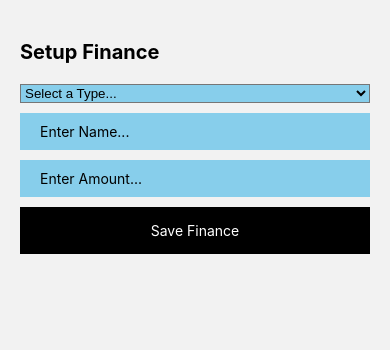
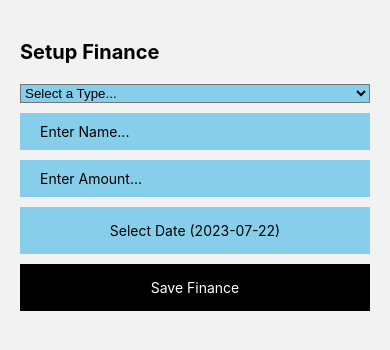
Before and after one commit to wahsandaruwan/simple_finance_mgmt_mob_app, a React Native app: screen /FinanceSetup in a window 390 px wide. Shown: the top 350 px of the page. Built offline with nearby package versions, Linux system fonts and the light colour scheme.

Commit message:
Updated code to build

```diff
--- a/app.json
+++ b/app.json
@@ -11,7 +11,9 @@
       "resizeMode": "contain",
       "backgroundColor": "#ffffff"
     },
-    "assetBundlePatterns": ["**/*"],
+    "assetBundlePatterns": [
+      "**/*"
+    ],
     "ios": {
       "supportsTablet": true
     },
@@ -19,10 +21,16 @@
       "adaptiveIcon": {
         "foregroundImage": "./assets/adaptive-icon.png",
         "backgroundColor": "#ffffff"
-      }
+      },
+      "package": "com.c10288.finance_mgmt_app"
     },
     "web": {
       "favicon": "./assets/favicon.png"
+    },
+    "extra": {
+      "eas": {
+        "projectId": "df12f534-b803-4dff-96ca-ec5abb26abab"
+      }
     }
   }
 }
--- a/package.json
+++ b/package.json
@@ -19,7 +19,8 @@
     "react": "18.2.0",
     "react-native": "0.71.8",
     "react-native-heroicons": "^3.2.0",
-    "react-native-svg": "13.4.0"
+    "react-native-svg": "13.4.0",
+    "@react-native-community/datetimepicker": "6.7.3"
   },
   "devDependencies": {
     "@babel/core": "^7.20.0"
--- a/src/screens/FinanceSetup.js
+++ b/src/screens/FinanceSetup.js
@@ -1,4 +1,5 @@
 // ----------Inbuilt components and modules----------
+import { useState } from "react";
 import {
   StyleSheet,
   SafeAreaView,
@@ -8,10 +9,33 @@ import {
   StatusBar,
   TextInput,
 } from "react-native";
+
+// ----------Third-party components and modules----------
+import DateTimePicker from "@react-native-community/datetimepicker";
+
 // ----------Custom components and modules----------
 import { DropDown } from "../components";
 
 export default function FinanceSetup() {
+  const [date, setDate] = useState(new Date());
+  const [mode, setMode] = useState("date");
+  const [show, setShow] = useState(false);
+
+  const onChange = (event, selectedDate) => {
+    const currentDate = selectedDate;
+    setShow(false);
+    setDate(currentDate);
+  };
+
+  const showMode = (currentMode) => {
+    setShow(true);
+    setMode(currentMode);
+  };
+
+  const showDatepicker = () => {
+    showMode("date");
+  };
+
   return (
     <SafeAreaView style={{ flex: 1 }}>
       <StatusBar backgroundColor="skyblue" />
@@ -53,6 +77,29 @@ export default function FinanceSetup() {
         <TouchableOpacity
           style={{
             width: "100%",
+            backgroundColor: "skyblue",
+            paddingHorizontal: 20,
+            paddingVertical: 15,
+            marginBottom: 10,
+          }}
+          onPress={showDatepicker}
+        >
+          <Text style={{ textAlign: "center", color: "black" }}>
+            {`Select Date (${date.toISOString().split("T")[0]})`}
+          </Text>
+        </TouchableOpacity>
+        {show && (
+          <DateTimePicker
+            testID="dateTimePicker"
+            value={date}
+            mode={mode}
+            is24Hour={true}
+            onChange={onChange}
+          />
+        )}
+        <TouchableOpacity
+          style={{
+            width: "100%",
             backgroundColor: "black",
             paddingHorizontal: 20,
             paddingVertical: 15,
--- a/src/screens/Welcome.js
+++ b/src/screens/Welcome.js
@@ -1,4 +1,5 @@
 // ----------Inbuilt components and modules----------
+import { useEffect } from "react";
 import {
   StyleSheet,
   SafeAreaView,
@@ -6,12 +7,16 @@ import {
   View,
   TouchableOpacity,
   StatusBar,
+  Alert,
 } from "react-native";
 
 // ---------Third-party components & modules---------
 import * as Icons from "react-native-heroicons/solid";
 
 export default function Welcome({ navigation }) {
+  useEffect(() => {
+    Alert.alert("Outdated SDK", "Please update the SDK!");
+  }, []);
   return (
     <SafeAreaView style={{ flex: 1 }}>
       <StatusBar backgroundColor="skyblue" />
```
Also changed, not shown: eas.json (added, +18 -0 lines), 1 other file (tests, documents, lock files or other folders).
